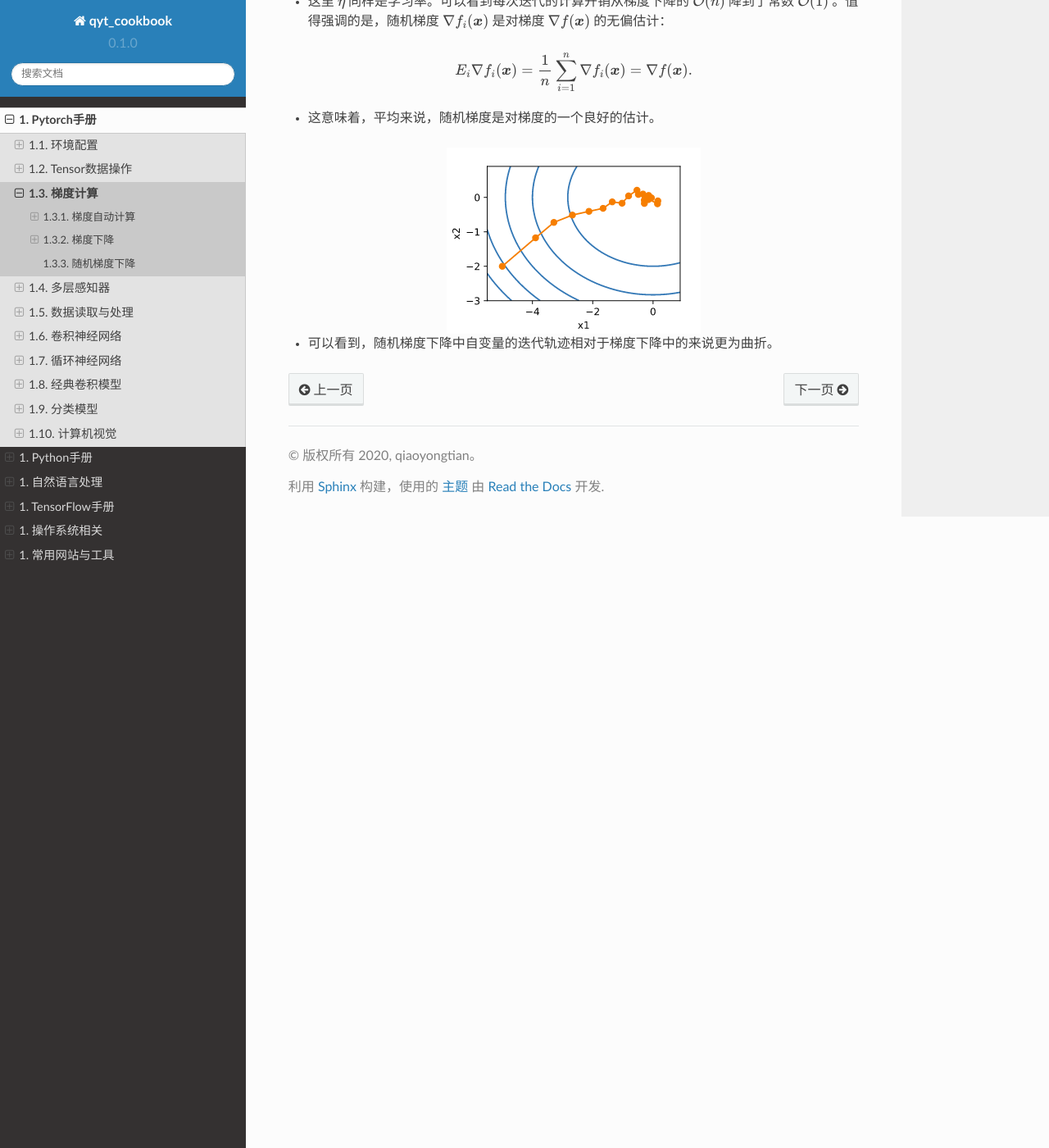
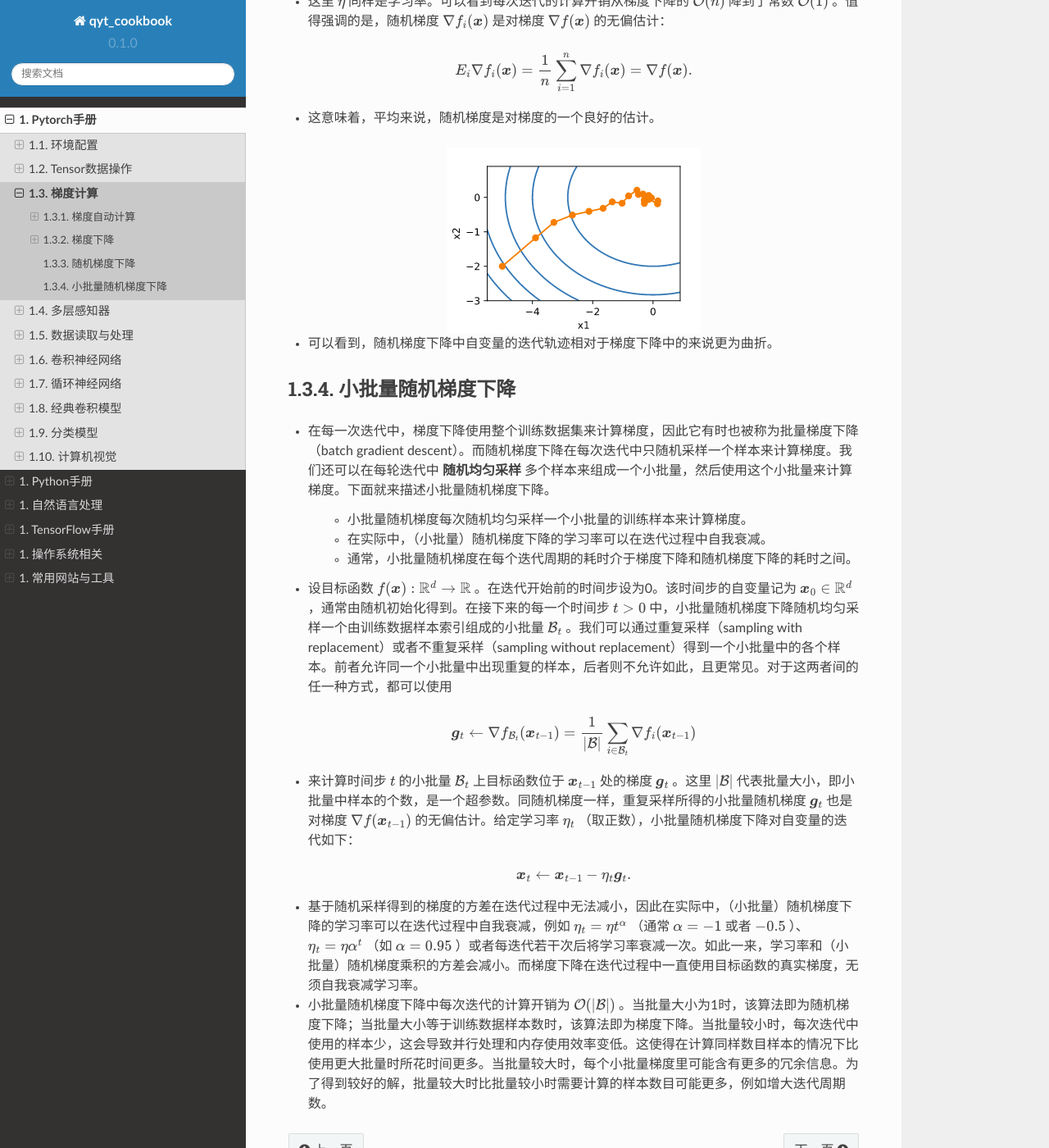
Before and after one commit to q759729997/qyt_cookbook, a Sphinx documentation site: the page built from qyt_cookbook/source/pytorch/gradient.rst, in a window 1280 px wide and 1400 px high, scrolled down 5054 px. Shown: the whole window at 82% size. Built offline with Sphinx 7.4.7 and the Read the Docs theme 2.0.0, drawn with Linux system fonts in a browser that asks for light colours.

Commit message:
小批量随机梯度下降

```diff
--- a/qyt_cookbook/source/pytorch/gradient.rst
+++ b/qyt_cookbook/source/pytorch/gradient.rst
@@ -232,3 +232,27 @@
     :align: center
 
 - 可以看到，随机梯度下降中自变量的迭代轨迹相对于梯度下降中的来说更为曲折。
+
+小批量随机梯度下降
+######################
+
+- 在每一次迭代中，梯度下降使用整个训练数据集来计算梯度，因此它有时也被称为批量梯度下降（batch gradient descent）。而随机梯度下降在每次迭代中只随机采样一个样本来计算梯度。我们还可以在每轮迭代中 **随机均匀采样** 多个样本来组成一个小批量，然后使用这个小批量来计算梯度。下面就来描述小批量随机梯度下降。
+
+   - 小批量随机梯度每次随机均匀采样一个小批量的训练样本来计算梯度。
+   - 在实际中，（小批量）随机梯度下降的学习率可以在迭代过程中自我衰减。
+   - 通常，小批量随机梯度在每个迭代周期的耗时介于梯度下降和随机梯度下降的耗时之间。
+
+- 设目标函数 :math:`f(\boldsymbol{x}): \mathbb{R}^d \rightarrow \mathbb{R}` 。在迭代开始前的时间步设为0。该时间步的自变量记为 :math:`\boldsymbol{x}_0\in \mathbb{R}^d` ，通常由随机初始化得到。在接下来的每一个时间步 :math:`t>0` 中，小批量随机梯度下降随机均匀采样一个由训练数据样本索引组成的小批量 :math:`\mathcal{B}_t` 。我们可以通过重复采样（sampling with replacement）或者不重复采样（sampling without replacement）得到一个小批量中的各个样本。前者允许同一个小批量中出现重复的样本，后者则不允许如此，且更常见。对于这两者间的任一种方式，都可以使用
+
+.. math::
+
+    \boldsymbol{g}_t \leftarrow \nabla f_{\mathcal{B}_t}(\boldsymbol{x}_{t-1}) = \frac{1}{|\mathcal{B}|} \sum_{i \in \mathcal{B}_t}\nabla f_i(\boldsymbol{x}_{t-1})
+
+- 来计算时间步 :math:`t` 的小批量 :math:`\mathcal{B}_t` 上目标函数位于 :math:`\boldsymbol{x}_{t-1}` 处的梯度 :math:`\boldsymbol{g}_t` 。这里 :math:`|\mathcal{B}|` 代表批量大小，即小批量中样本的个数，是一个超参数。同随机梯度一样，重复采样所得的小批量随机梯度 :math:`\boldsymbol{g}_t` 也是对梯度 :math:`\nabla f(\boldsymbol{x}_{t-1})` 的无偏估计。给定学习率 :math:`\eta_t` （取正数），小批量随机梯度下降对自变量的迭代如下：
+
+.. math::
+
+    \boldsymbol{x}_t \leftarrow \boldsymbol{x}_{t-1} - \eta_t \boldsymbol{g}_t.
+
+- 基于随机采样得到的梯度的方差在迭代过程中无法减小，因此在实际中，（小批量）随机梯度下降的学习率可以在迭代过程中自我衰减，例如 :math:`\eta_t=\eta t^\alpha` （通常 :math:`\alpha=-1` 或者 :math:`-0.5` ）、 :math:`\eta_t = \eta \alpha^t` （如 :math:`\alpha=0.95` ）或者每迭代若干次后将学习率衰减一次。如此一来，学习率和（小批量）随机梯度乘积的方差会减小。而梯度下降在迭代过程中一直使用目标函数的真实梯度，无须自我衰减学习率。
+- 小批量随机梯度下降中每次迭代的计算开销为 :math:`\mathcal{O}(|\mathcal{B}|)` 。当批量大小为1时，该算法即为随机梯度下降；当批量大小等于训练数据样本数时，该算法即为梯度下降。当批量较小时，每次迭代中使用的样本少，这会导致并行处理和内存使用效率变低。这使得在计算同样数目样本的情况下比使用更大批量时所花时间更多。当批量较大时，每个小批量梯度里可能含有更多的冗余信息。为了得到较好的解，批量较大时比批量较小时需要计算的样本数目可能更多，例如增大迭代周期数。
```
